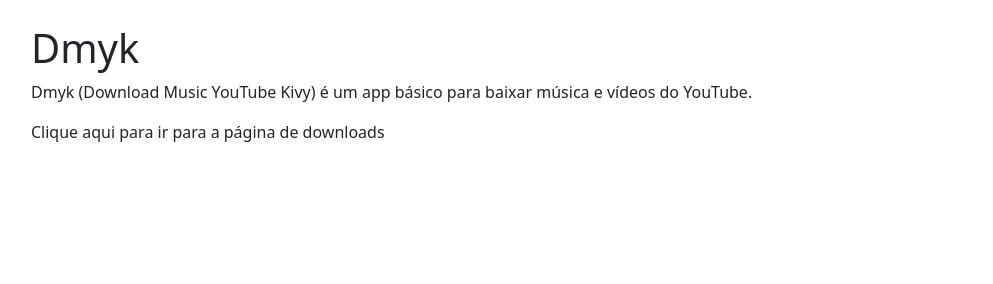
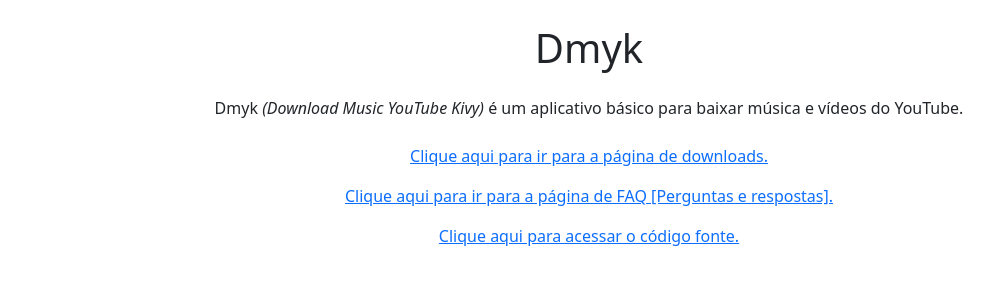
Before and after one commit to JoaoEmanuell/dmyk, a plain HTML site: page index.html in a window 1280 px wide. Shown: the whole page, without its empty margins (51-1044 px from the left). Drawn offline with Linux system fonts and the light colour scheme.

Commit message:
Update index.html

```diff
--- a/index.html
+++ b/index.html
@@ -10,10 +10,12 @@
 </head>
 <body>
     <noscript>Enable Javascript to use this site!</noscript>
-    <main class="container mt-4">
+    <main class="container mt-4 text-center">
         <h1>Dmyk</h1>
-        <p>Dmyk (Download Music YouTube Kivy) é um app básico para baixar música e vídeos do YouTube.</p>
-        <a href="./html/download.html" class="link-underline-light text-body">Clique aqui para ir para a página de downloads</a>
+        <p class="mt-4 mb-4">Dmyk <em>(Download Music YouTube Kivy)</em> é um aplicativo básico para baixar música e vídeos do YouTube.</p>
+        <p><a href="./html/download.html">Clique aqui para ir para a página de downloads.</a></p>
+        <p><a href="./html/faq.html">Clique aqui para ir para a página de FAQ [Perguntas e respostas].</a></p>
+        <p><a href="https://github.com/JoaoEmanuell/dmyk/" target="_blank">Clique aqui para acessar o código fonte.</a></p>
     </main>
 </body>
 </html>
```
